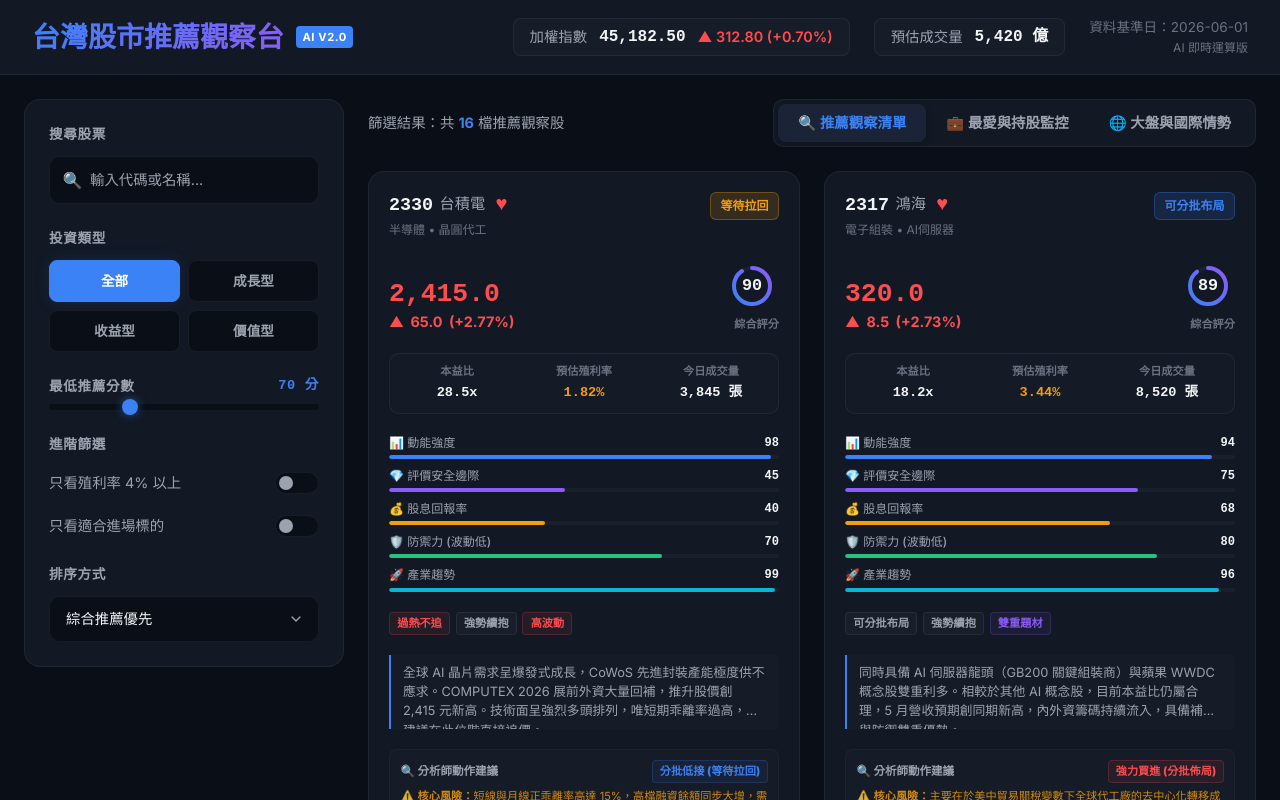
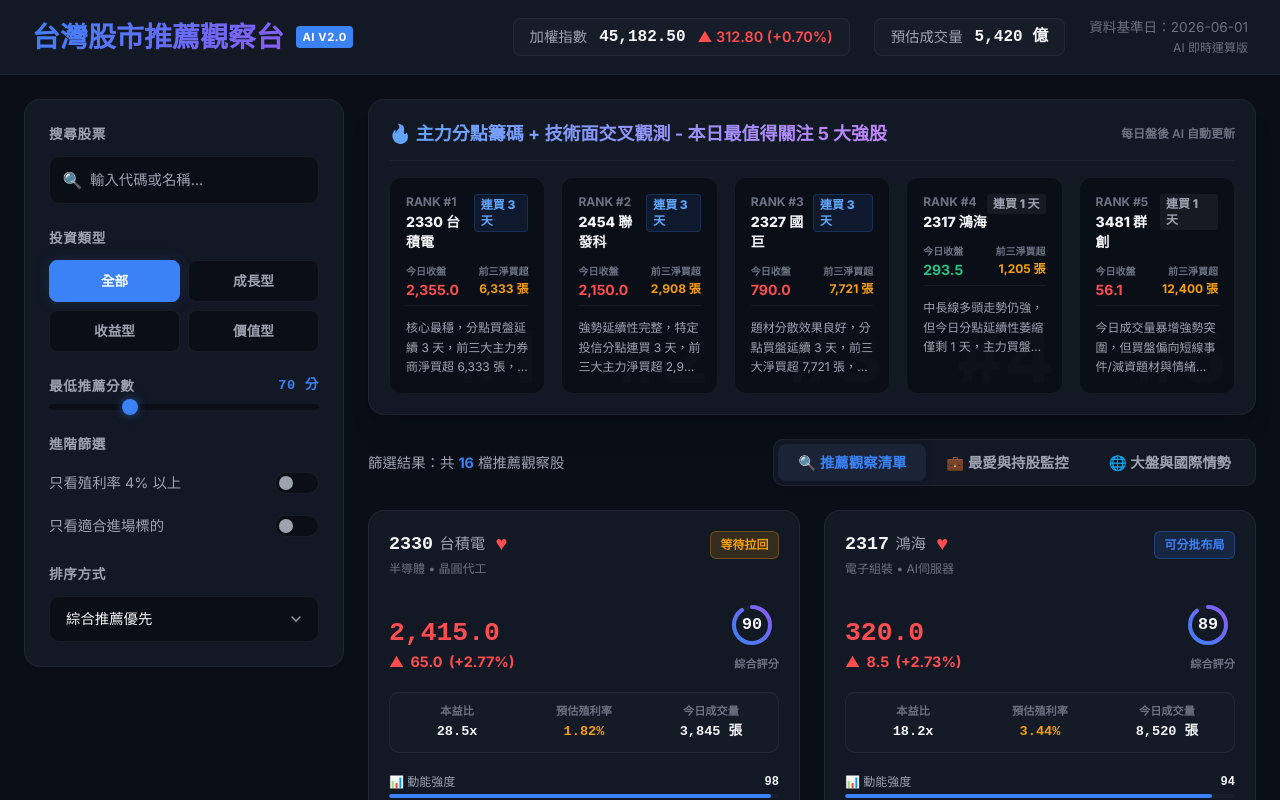
Before and after one commit to alex0647-star/tw-stock-radar, a React (Vite) app: page / in a window 1280 px wide. Shown: the top 800 px of the page. Built offline with nearby package versions, Linux system fonts and the light colour scheme.

Commit message:
新增分析

```diff
--- a/src/App.jsx
+++ b/src/App.jsx
@@ -6,6 +6,7 @@
 import StockDetail from './components/StockDetail';
 import MarketTrends from './components/MarketTrends';
 import { stockData } from './data/stocks';
+import TopChipsRadar from './components/TopChipsRadar';
 
 export default function App() {
   // 狀態管理
@@ -164,6 +165,7 @@
             )}
 
             <div className="stock-grid-container">
+              {activeTab === 'grid' && <TopChipsRadar />}
               <div className="grid-header">
                 {activeTab === 'grid' ? (
                   <div className="results-count">
--- /dev/null
+++ b/src/components/TopChipsRadar.jsx
@@ -0,0 +1,127 @@
+import React from 'react';
+
+// 本日主力分點籌碼前五強數據 (價格 + 分點 + 技術面交叉分析)
+export const topChipsStocks = [
+  {
+    rank: 1,
+    stock_id: "2330",
+    stock_name: "台積電",
+    close_price: 2355.0,
+    change_percent: 2.77,
+    broker_days: 3,
+    net_buy_lots: 6333,
+    comment: "核心最穩，分點買盤延續 3 天，前三大主力券商淨買超 6,333 張，現價仍座落在主力防守成本區附近，長線安全邊際極佳。"
+  },
+  {
+    rank: 2,
+    stock_id: "2454",
+    stock_name: "聯發科",
+    close_price: 2150.0,
+    change_percent: 2.14,
+    broker_days: 3,
+    net_buy_lots: 2908,
+    comment: "強勢延續性完整，特定投信分點連買 3 天，前三大主力淨買超 2,908 張，Edge AI 長線動能正式啟動，拉回即是買點。"
+  },
+  {
+    rank: 3,
+    stock_id: "2327",
+    stock_name: "國巨",
+    close_price: 790.0,
+    change_percent: 1.96,
+    broker_days: 3,
+    net_buy_lots: 7721,
+    comment: "題材分散效果良好，分點買盤延續 3 天，前三大淨買超 7,721 張，惟目前短線技術面位階偏熱，建議切忌追高，等整理再佈局。"
+  },
+  {
+    rank: 4,
+    stock_id: "2317",
+    stock_name: "鴻海",
+    close_price: 293.5,
+    change_percent: -0.85,
+    broker_days: 1,
+    net_buy_lots: 1205,
+    comment: "中長線多頭走勢仍強，但今日分點延續性萎縮僅剩 1 天，主力買盤有轉趨縮手跡象，故將其從「最優先」降評至「觀察強股」。"
+  },
+  {
+    rank: 5,
+    stock_id: "3481",
+    stock_name: "群創",
+    close_price: 56.1,
+    change_percent: 5.84,
+    broker_days: 1,
+    net_buy_lots: 12400,
+    comment: "今日成交量暴增強勢突圍，但買盤偏向短線事件/減資題材與情緒炒作，波動性極高。僅適合短線輕倉操作，不宜長線重壓。"
+  }
+];
+
+export default function TopChipsRadar() {
+  const handleStockClick = (code) => {
+    window.location.hash = `#/stock/${code}`;
+  };
+
+  return (
+    <div className="bg-tw-bg-secondary border border-white/5 p-5 rounded-2xl flex flex-col gap-4 shadow-xl">
+      <div className="flex justify-between items-center border-b border-white/5 pb-3">
+        <h2 className="text-base sm:text-lg font-bold flex items-center gap-2 text-transparent bg-clip-text bg-gradient-to-r from-blue-400 to-purple-400">
+          🔥 主力分點籌碼 + 技術面交叉觀測 - 本日最值得關注 5 大強股
+        </h2>
+        <span className="text-xs text-gray-500 font-semibold monospace">每日盤後 AI 自動更新</span>
+      </div>
+
+      <div className="grid grid-cols-1 md:grid-cols-5 gap-4">
+        {topChipsStocks.map((item) => {
+          const isUp = item.change_percent >= 0;
+          return (
+            <div
+              key={item.rank}
+              onClick={() => handleStockClick(item.stock_id)}
+              className="group bg-tw-bg-primary border border-white/5 p-4 rounded-xl hover:border-blue-500/30 hover:shadow-glow cursor-pointer transition-all flex flex-col gap-3 relative overflow-hidden"
+              title={`點擊查看 ${item.stock_id} ${item.stock_name} 的詳細互動 K 線圖`}
+            >
+              {/* 名次浮水印 */}
+              <div className="absolute right-2 bottom-0 text-7xl font-extrabold text-white/[0.015] select-none monospace group-hover:text-blue-500/[0.04] transition-all">
+                #{item.rank}
+              </div>
+
+              {/* 卡片頂部 */}
+              <div className="flex justify-between items-start">
+                <div className="flex flex-col">
+                  <div className="text-xs text-gray-500 font-bold monospace">RANK #{item.rank}</div>
+                  <h3 className="text-sm font-extrabold text-gray-100 flex items-center gap-1.5 mt-0.5">
+                    {item.stock_id} {item.stock_name}
+                  </h3>
+                </div>
+                <span className={`text-xs font-extrabold px-1.5 py-0.5 rounded ${
+                  item.broker_days >= 3 ? 'bg-blue-500/10 text-blue-400 border border-blue-500/20' : 'bg-white/5 text-gray-400'
+                }`}>
+                  連買 {item.broker_days} 天
+                </span>
+              </div>
+
+              {/* 價格與買超 */}
+              <div className="flex justify-between items-end border-b border-white/5 pb-2">
+                <div className="flex flex-col">
+                  <span className="text-[10px] text-gray-500 font-semibold uppercase">今日收盤</span>
+                  <span className="text-sm font-bold monospace leading-none mt-1" style={{ color: isUp ? 'var(--color-up)' : 'var(--color-down)' }}>
+                    {item.close_price.toLocaleString('zh-TW', { minimumFractionDigits: 1 })}
+                  </span>
+                </div>
+                <div className="text-right flex flex-col">
+                  <span className="text-[10px] text-gray-500 font-semibold uppercase">前三淨買超</span>
+                  <span className="text-xs font-bold text-amber-500 monospace mt-0.5">
+                    {item.net_buy_lots.toLocaleString()} 張
+                  </span>
+                </div>
+              </div>
+
+              {/* 分析師點評 */}
+              <p className="text-xs text-gray-400 leading-relaxed line-clamp-3 group-hover:text-gray-300 transition-colors">
+                {item.comment}
+              </p>
+            </div>
+          );
+        })}
+      </div>
+    </div>
+  );
+}
```
